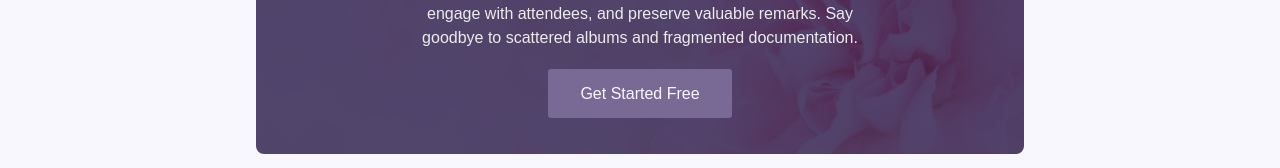
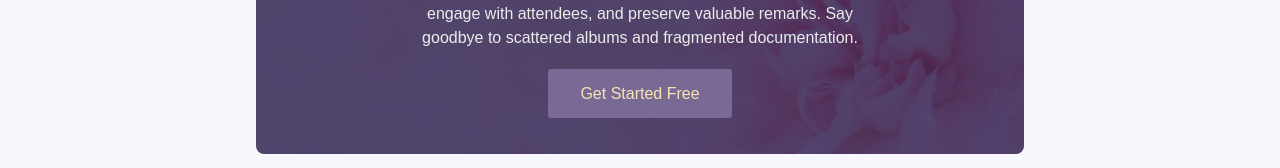
Before and after one commit to firerum/deleventus-frontend, a Next.js app: page / in a window 1280 px wide. Shown: the part 4207-4375 px from the top of the page. Built offline with nearby package versions, Linux system fonts and the light colour scheme; a web font is replaced by a local one.

Commit message:
change contact button color

```diff
--- a/src/sections/landing-page/Home.jsx
+++ b/src/sections/landing-page/Home.jsx
@@ -210,7 +210,7 @@ export default function Home() {
                     <div className="mt-8">
                         <Link
                             href="/signup"
-                            className="py-4 px-8 font-medium rounded-default text-pry-purple bg-btn-color"
+                            className="py-4 px-8 font-medium rounded-default text-[#F8E4B2] bg-btn-color"
                         >
                             Get Started Free
                         </Link>
```
